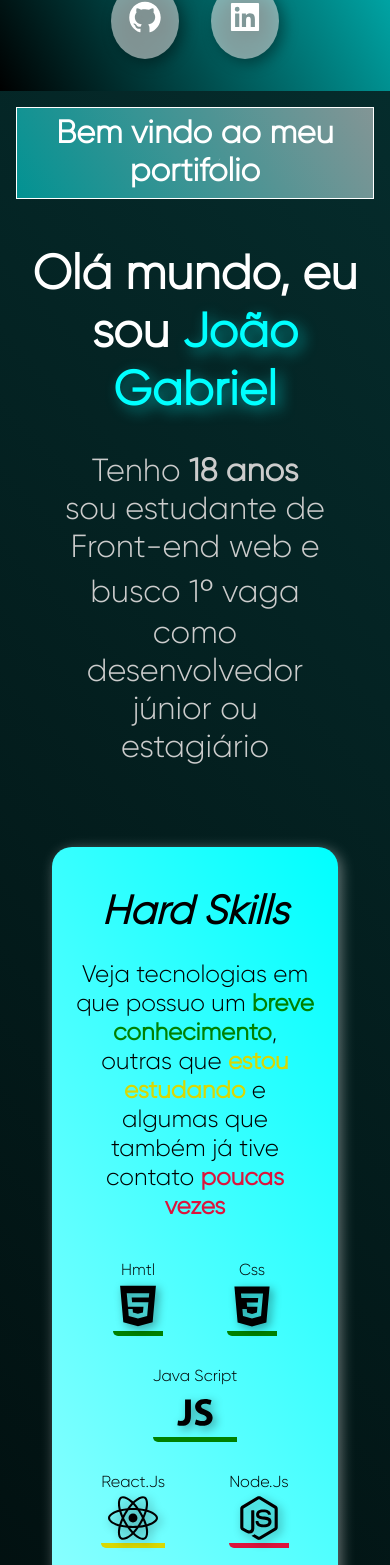
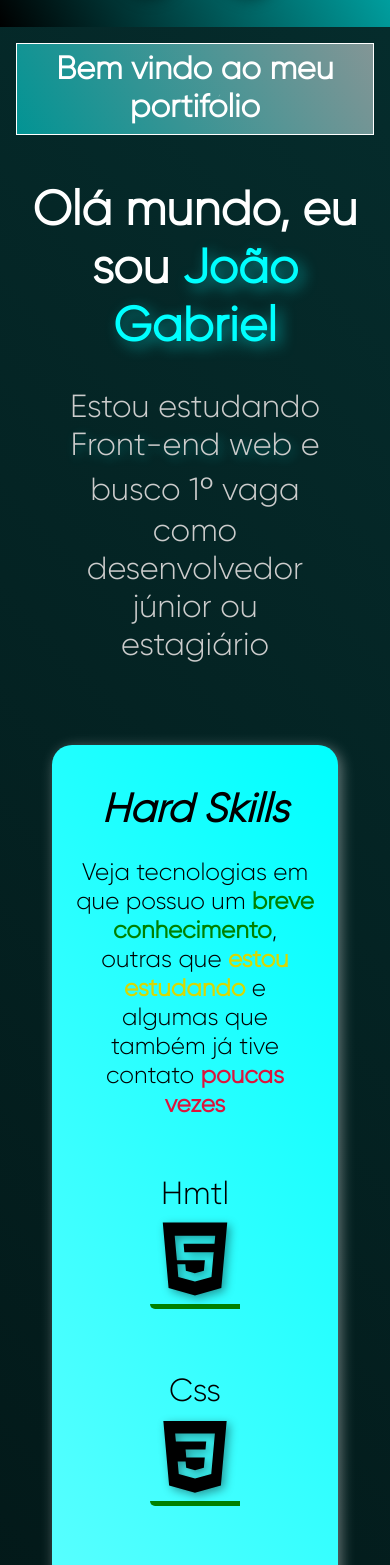
Before and after one commit to oAoj1/Portfolio, a React (Vite) app: page / in a window 390 px wide. Shown: the part 432-1997 px from the top of the page. Built offline with nearby package versions, Linux system fonts and the light colour scheme.

Commit message:
ajustando responsivo

```diff
--- a/src/Components/Header/Header.css
+++ b/src/Components/Header/Header.css
@@ -77,6 +77,7 @@ header{
     .logoContent{
         display: flex;
         justify-content: center;
+        margin:-2em auto;
     }
 
     .logoContent img{
--- a/src/Components/Section/Section.css
+++ b/src/Components/Section/Section.css
@@ -40,6 +40,10 @@
     margin-top: 0.3em;
     color: #ccc;
     font-size: 1.5em;
+}
+
+.joaoContent p span{
+    filter: drop-shadow(3px 3px 5px rgba(0,255,255,0.3));
 }
 
 .skillContent{
@@ -243,7 +247,7 @@
     width: 100%;
     max-width: 80%;
     display: flex;
-    margin:-5em auto 2em auto;
+    margin:3em auto;
     flex-direction: column;
     border-radius: 20px;
     padding: 20px 0;
@@ -331,8 +335,36 @@
         max-width: 80%;
     }
 
+    .techContent ul{
+        display: flex;
+        flex-direction:column ;
+    }
+
+    .techContent ul li svg{
+        width: 90px;
+        height: 90px;
+    }
+
+    .techContent ul li{
+        font-size: 2em;
+    }
+
     .softSkillsContent ul li{
         margin: 1em 0;
+    }
+
+    .softSkillsContent ul{
+        display: flex;
+        flex-direction: column;
+    }
+
+    .softSkillsContent ul li{
+        font-size: 2em;
+    }
+
+    .softSkillsContent ul li svg{
+        width: 90px;
+        height: 90px;
     }
 
     .contentOne,
--- a/src/Components/Section/index.jsx
+++ b/src/Components/Section/index.jsx
@@ -18,12 +18,6 @@ import { GiThink } from 'react-icons/gi'
 
 
 export default function Section(){
-
-    const data = new Date()
-    const anoAtual = data.getFullYear()
-    const anoJoao = 2004
-    const idade = anoAtual - anoJoao
-
     return(
         <section>
             <div className="infoContent">
@@ -31,7 +25,7 @@ export default function Section(){
                 <h3>Bem vindo ao meu portifólio</h3>
                 <div className="joaoContent">
                     <h1>Olá mundo, eu sou <span>João Gabriel</span> </h1>
-                    <p>Tenho <strong>{idade} anos</strong> sou estudante de <span>Front-end web</span> e busco 1º vaga como desenvolvedor júnior ou estagiário</p>
+                    <p>Estou estudando <span>Front-end web</span> e busco 1º vaga como desenvolvedor júnior ou estagiário</p>
                 </div>
 
                 <div className="skillContent">
```
